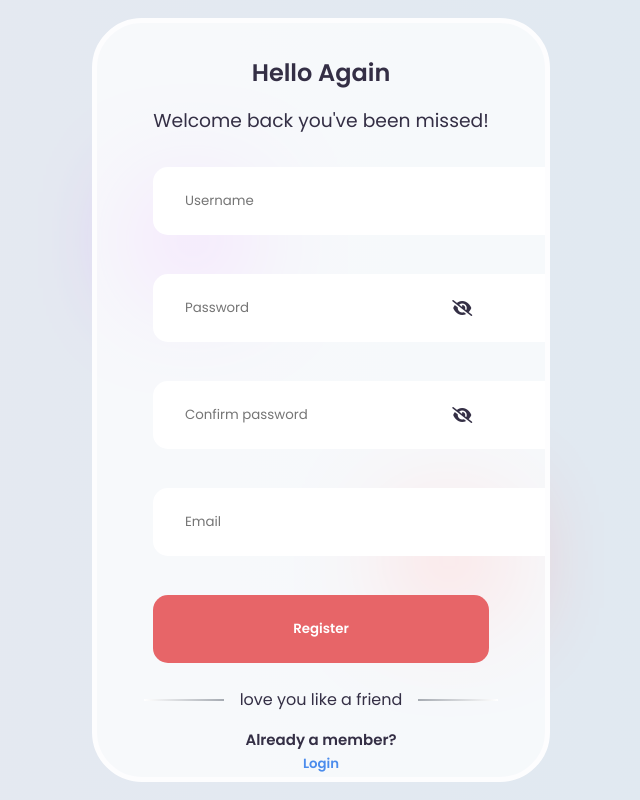
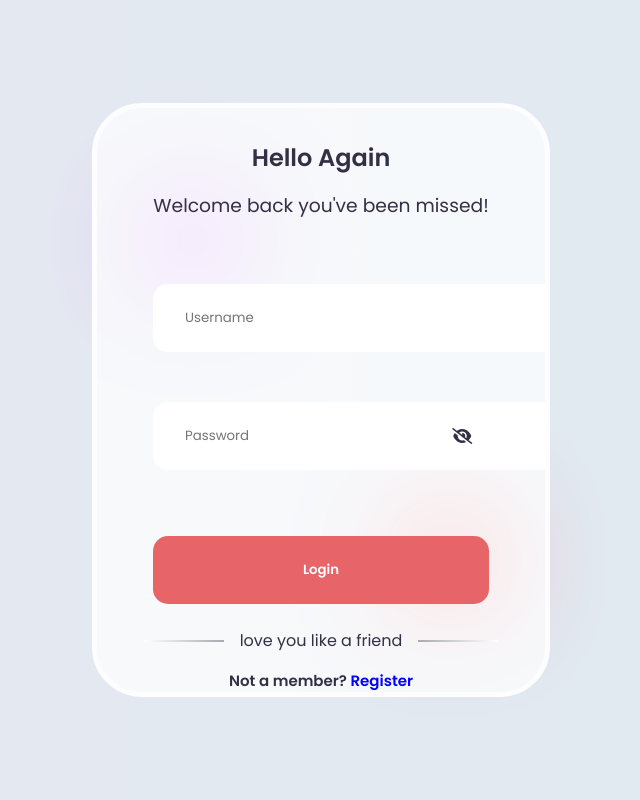
Before and after one commit to quoctrang-le/form, a React (Create React App) app: page / in a window 1280 px wide. Shown: the whole page, without its empty margins (319-959 px from the left). Built offline with nearby package versions, Linux system fonts and the light colour scheme.

Commit message:
still fixing

```diff
--- a/package.json
+++ b/package.json
@@ -2,11 +2,11 @@
   "name": "react-basic",
   "version": "0.1.0",
   "private": false,
-  "homepage": "https://quoctrang-le.github.io/react/",
   "dependencies": {
     "@testing-library/jest-dom": "^5.16.4",
     "@testing-library/react": "^13.3.0",
     "@testing-library/user-event": "^13.5.0",
+    "antd": "^4.20.7",
     "gh-pages": "^4.0.0",
     "react": "^18.1.0",
     "react-dom": "^18.1.0",
--- a/src/App.js
+++ b/src/App.js
@@ -1,18 +1,40 @@
-import React, { useContext } from 'react';
-import BoxModel from './components/BoxModel';
-import { LoadingContext } from './components/GlobalDataProvider';
-import Loading from './components/Loading';
-import Register from './containers/Register';
+// "homepage": "https://quoctrang-le.github.io/react/",
+// import React, { useContext } from 'react';
+// import BoxModel from './components/BoxModel';
+// import { LoadingContext } from './components/GlobalDataProvider';
+// import Loading from './components/Loading';
+// import {Dashboard ,Register} from './screens';
+// import 'antd/dist/antd.min.css';
+// import { Routes, Route } from 'react-router-dom';
+// const App = () => {
+//   const { isLoading } = useContext(LoadingContext);
+
+//   return (
+
+//     <Routes>
+//       {isLoading && <Loading />}
+//       <Route path='/' element={<Register />} />
+//       <Route path='/dashboard' element={<Dashboard />} />
+//       <BoxModel />
+//     </Routes>
+
+//   );
+// };
+
+// export default App;
+
+import React from "react";
+import { Routes, Route } from "react-router-dom";
+import { Dashboard, Login } from "./screens";
 
 const App = () => {
-  const { isLoading } = useContext(LoadingContext);
-
   return (
-    <>
-      {isLoading && <Loading />}
-      <Register />
-      <BoxModel />
-    </>
+    <Routes>
+      <Route path="/" element={<Login />} />
+      <Route path="/dashboard" element={<Dashboard />} />
+      <Route path="/settings" element={<h1>Settings</h1>} />
+      <Route path="/register" element={<h1>Register</h1>} />
+    </Routes>
   );
 };
 
--- a/src/components/BoxModel/index.js
+++ b/src/components/BoxModel/index.js
@@ -5,7 +5,7 @@ import boxModel from '../../assets/images/boxModel.gif';
 const BoxModel = () => {
   return (
     <div className="bModel">
-      <img src={boxModel} alt="box model image" />
+      <img src={boxModel} alt="box model " />
     </div>
   );
 };
--- a/src/containers/index.js
+++ /dev/null
@@ -1 +0,0 @@
-export { default as Register } from './Register';
--- a/src/index.js
+++ b/src/index.js
@@ -3,12 +3,15 @@ import ReactDOM from 'react-dom/client';
 import App from './App';
 import './index.css';
 import { GlobalDataProvider } from './components/GlobalDataProvider';
+import { BrowserRouter } from 'react-router-dom';
 
 const root = ReactDOM.createRoot(document.getElementById('root'));
 root.render(
   <React.StrictMode>
+    <BrowserRouter>
     <GlobalDataProvider>
       <App />
     </GlobalDataProvider>
+    </BrowserRouter>
   </React.StrictMode>
 );
--- /dev/null
+++ b/src/screens/Login/index.js
@@ -0,0 +1,129 @@
+import React, { useEffect } from "react";
+import { useState, useContext } from "react";
+import { Link, useNavigate } from "react-router-dom";
+import { LoadingContext } from "../../components";
+import Input from "../../components/Input";
+import userApi from "../../api/userApi";
+const Login = () => {
+  const [usernameError, setUsernameError] = useState("");
+  const [passwordError, setPasswordError] = useState("");
+  const [username, setUsername] = useState("");
+  const [password, setPassword] = useState("");
+  const [iconPwCf, setIconPwCf] = useState(false);
+  const [isMember, setIsMember] = useState(false);
+  const { setIsLoading, Register } = useContext(LoadingContext);
+  const [isEveryThingOke, setIsEveryThingOke] = useState(false);
+  const handleClick = () => {
+    if (isEveryThingOke) {
+      setIsLoading(true);
+      Register();
+      setTimeout(() => setIsMember(true), 3000);
+    }
+  };
+
+  const navigate = useNavigate();
+  const handleSubmit = (e) => {
+    e.preventDefault();
+  };
+
+  const handleEmpty = (e) => {
+    if (!e.target.value) {
+      e.target.className = "current";
+      e.target.placeholder = "This field must be done!";
+      e.target.classList.add("error__placeholder");
+    } else {
+      e.target.classList.remove("error__placeholder");
+    }
+  };
+
+  return (
+    <section className="container">
+      <div style={{ minHeight: "65vh" }} className="form__wrapper">
+        <div className="title">
+          <h1>Hello Again</h1>
+          <h3>Welcome back you've been missed!</h3>
+        </div>
+        <form
+          style={{ height: "20rem", marginTop: "4rem" }}
+          onSubmit={(e) => handleSubmit(e)}
+        >
+          <div className="input__wrapper">
+            <Input
+              required="required"
+              type="text"
+              onBlur={(e) => {
+                handleEmpty(e);
+                if (username.length < 8) {
+                  setUsernameError("Username must longer than 8 characters");
+                } else {
+                  setUsernameError("");
+                }
+              }}
+              placeholder="Username"
+              onFocus={(e) => {
+                e.target.classList.remove("current");
+                setUsername("");
+              }}
+              onChange={(e) => setUsername(e.target.value)}
+            />
+            <span className="error">{usernameError}</span>
+          </div>
+          <div className="input__wrapper">
+            <Input
+              required="required"
+              type={iconPwCf ? "text" : "password"}
+              onBlur={(e) => {
+                handleEmpty(e);
+                if (
+                  !password.match(
+                    /^(?=.*\d)(?=.*[a-z])(?=.*[A-Z])[0-9a-zA-Z]{8,}$/
+                  )
+                ) {
+                  setPasswordError(
+                    "*Password must containing at least 8 characters, 1 number, 1upper and 1 lowercase"
+                  );
+                } else {
+                  setPasswordError("");
+                }
+              }}
+              placeholder="Password"
+              onFocus={(e) => {
+                e.target.classList.remove("current");
+              }}
+              onChange={(e) => setPassword(e.target.value)}
+            />
+
+            <i
+              onClick={() => setIconPwCf((prev) => !prev)}
+              className={iconPwCf ? "fa-solid fa-eye" : "fa-solid fa-eye-slash"}
+            ></i>
+            <span style={{ bottom: "-50%" }} className="error">
+              {passwordError}
+            </span>
+          </div>
+          <button className="btn" type="submit">
+            Login
+          </button>
+        </form>
+        <div className="line">
+          <div></div>
+          <span>love you like a friend</span>
+          <div></div>
+        </div>
+        <h1 className="signin">
+          {isMember ? "Already a member? " : "Not a member? "}
+          <Link
+            style={{ textDecoration: "none", color: "blue" }}
+            to="/register"
+          >
+            Register
+          </Link>
+        </h1>
+      </div>
+      <div className="circle1 circle"></div>
+      <div className="circle2 circle"></div>
+    </section>
+  );
+};
+
+export default Login;
--- a/src/containers/Register/index.js
+++ b/src/screens/Register/index.js
@@ -1,29 +1,29 @@
-import React from 'react';
-import { useState, useContext } from 'react';
-import { LoadingContext } from '../../components';
-import Button from '../../components/Button';
-import Input from '../../components/Input';
+import React from "react";
+import { useState, useContext } from "react";
+import { LoadingContext } from "../../components";
+import Button from "../../components/Button";
+import Input from "../../components/Input";
 const Register = () => {
-  const [usernameError, setUsernameError] = useState('');
-  const [passwordError, setPasswordError] = useState('');
-  const [confirmPasswordError, setConfirmPasswordError] = useState('');
-  const [emailError, setEmailError] = useState('');
+  const [usernameError, setUsernameError] = useState("");
+  const [passwordError, setPasswordError] = useState("");
+  const [confirmPasswordError, setConfirmPasswordError] = useState("");
+  const [emailError, setEmailError] = useState("");
 
-  const [username, setUsername] = useState('');
-  const [password, setPassword] = useState('');
-  const [confirmPassword, setConfirmPassword] = useState('');
-  const [email, setEmail] = useState('');
+  const [username, setUsername] = useState("");
+  const [password, setPassword] = useState("");
+  const [confirmPassword, setConfirmPassword] = useState("");
+  const [email, setEmail] = useState("");
   const [iconPw, setIconPw] = useState(false);
   const [iconPwCf, setIconPwCf] = useState(false);
   const [isMember, setIsMember] = useState(false);
   const { setIsLoading, Register } = useContext(LoadingContext);
-  const [isEveryThingOke, setIsEveryThingOke] = useState(false)
+  const [isEveryThingOke, setIsEveryThingOke] = useState(false);
 
   const handleClick = () => {
     if (isEveryThingOke) {
       setIsLoading(true);
       Register();
-      setTimeout(() => setIsMember(true), 3000)
+      setTimeout(() => setIsMember(true), 3000);
     }
   };
 
@@ -33,11 +33,11 @@ const Register = () => {
 
   const handleEmpty = (e) => {
     if (!e.target.value) {
-      e.target.className = 'current';
-      e.target.placeholder = 'This field must be done!';
-      e.target.classList.add('error__placeholder');
+      e.target.className = "current";
+      e.target.placeholder = "This field must be done!";
+      e.target.classList.add("error__placeholder");
     } else {
-      e.target.classList.remove('error__placeholder');
+      e.target.classList.remove("error__placeholder");
     }
   };
 
@@ -50,7 +50,7 @@ const Register = () => {
         </div>
 
         {isMember ? (
-          <form style={{ height: '20rem' }} onSubmit={(e) => handleSubmit(e)}>
+          <form style={{ height: "20rem" }} onSubmit={(e) => handleSubmit(e)}>
             <div className="input__wrapper">
               <Input
                 required="required"
@@ -61,12 +61,12 @@ const Register = () => {
                 }}
                 placeholder="Username"
                 onFocus={() => {
-                  setUsername('');
+                  setUsername("");
                 }}
               />
-              {username.length < 6 && username.length > 0 && (
-                setUsernameError('*username must longer than 8 characters')
-              )}
+              {username.length < 6 &&
+                username.length > 0 &&
+                setUsernameError("*username must longer than 8 characters")}
               {username.length < 6 && username.length > 0 && (
                 <span className="error">
                   *username must longer than 8 characters
@@ -76,7 +76,7 @@ const Register = () => {
             <div className="input__wrapper">
               <Input
                 required="required"
-                type={iconPwCf ? 'text' : 'password'}
+                type={iconPwCf ? "text" : "password"}
                 onBlur={(e) => {
                   handleEmpty(e);
                 }}
@@ -86,7 +86,7 @@ const Register = () => {
               <i
                 onClick={() => setIconPwCf((prev) => !prev)}
                 className={
-                  iconPwCf ? 'fa-solid fa-eye' : 'fa-solid fa-eye-slash'
+                  iconPwCf ? "fa-solid fa-eye" : "fa-solid fa-eye-slash"
                 }
               ></i>
             </div>
@@ -103,71 +103,77 @@ const Register = () => {
                 onBlur={(e) => {
                   handleEmpty(e);
                   if (username.length < 8) {
-                    setUsernameError('Username must longer than 8 characters')
+                    setUsernameError("Username must longer than 8 characters");
                   } else {
-                    setUsernameError('')
-
+                    setUsernameError("");
                   }
                 }}
                 placeholder="Username"
                 onFocus={(e) => {
-                  e.target.classList.remove('current');
-                  setUsername('');
+                  e.target.classList.remove("current");
+                  setUsername("");
                 }}
                 onChange={(e) => setUsername(e.target.value)}
-
               />
-              <span className='error'>{usernameError}</span>
+              <span className="error">{usernameError}</span>
             </div>
             <div className="input__wrapper">
               <Input
                 required="required"
-                type={iconPwCf ? 'text' : 'password'}
+                type={iconPwCf ? "text" : "password"}
                 onBlur={(e) => {
                   handleEmpty(e);
-                  if (!password.match(/^(?=.*\d)(?=.*[a-z])(?=.*[A-Z])[0-9a-zA-Z]{8,}$/)) {
-                    setPasswordError('*Password must containing at least 8 characters, 1 number, 1upper and 1 lowercase')
+                  if (
+                    !password.match(
+                      /^(?=.*\d)(?=.*[a-z])(?=.*[A-Z])[0-9a-zA-Z]{8,}$/
+                    )
+                  ) {
+                    setPasswordError(
+                      "*Password must containing at least 8 characters, 1 number, 1upper and 1 lowercase"
+                    );
                   } else {
-                    setPasswordError('')
+                    setPasswordError("");
                   }
                 }}
                 placeholder="Password"
                 onFocus={(e) => {
-                  e.target.classList.remove('current');
+                  e.target.classList.remove("current");
                 }}
-                onChange={e => setPassword(e.target.value)}
+                onChange={(e) => setPassword(e.target.value)}
               />
 
               <i
                 onClick={() => setIconPwCf((prev) => !prev)}
                 className={
-                  iconPwCf ? 'fa-solid fa-eye' : 'fa-solid fa-eye-slash'
+                  iconPwCf ? "fa-solid fa-eye" : "fa-solid fa-eye-slash"
                 }
               ></i>
-              <span style={{ bottom: '-50%' }} className='error'>{passwordError}</span>
+              <span style={{ bottom: "-50%" }} className="error">
+                {passwordError}
+              </span>
             </div>
             <div className="input__wrapper">
               <Input
                 required="required"
-                type={iconPw ? 'text' : 'password'}
+                type={iconPw ? "text" : "password"}
                 onBlur={(e) => {
                   handleEmpty(e);
                   if (!confirmPassword.match(password)) {
-                    setConfirmPasswordError('Password does not match')
+                    setConfirmPasswordError("Password does not match");
                   } else {
-                    setConfirmPasswordError('')
+                    setConfirmPasswordError("");
                   }
                 }}
                 placeholder="Confirm password"
                 onFocus={(e) => {
-                  e.target.classList.remove('current');
-                  setConfirmPassword('');
+                  e.target.classList.remove("current");
+                  setConfirmPassword("");
                 }}
                 onChange={(e) => setConfirmPassword(e.target.value)}
               />
               <i
                 onClick={() => setIconPw((prev) => !prev)}
-                className={iconPw ? 'fa-solid fa-eye' : 'fa-solid fa-eye-slash'}
+                className={iconPw ? "fa-solid fa-eye" : "fa-solid fa-eye-slash"}
               ></i>
 
               <span className="error">{confirmPasswordError}</span>
@@ -177,33 +183,31 @@ const Register = () => {
                 required="required"
                 onBlur={(e) => {
                   handleEmpty(e);
-                  if (!email
-                    .toLowerCase()
-                    .match(
-                      /^(([^<>()[\]\\.,;:\s@"]+(\.[^<>()[\]\\.,;:\s@"]+)*)|(".+"))@((\[[0-9]{1,3}\.[0-9]{1,3}\.[0-9]{1,3}\.[0-9]{1,3}\])|(([a-zA-Z\-0-9]+\.)+[a-zA-Z]{2,}))$/
-                    )) {
-                    setEmailError("Invalid email")
+                  if (
+                    !email
+                      .toLowerCase()
+                      .match(
+                        /^(([^<>()[\]\\.,;:\s@"]+(\.[^<>()[\]\\.,;:\s@"]+)*)|(".+"))@((\[[0-9]{1,3}\.[0-9]{1,3}\.[0-9]{1,3}\.[0-9]{1,3}\])|(([a-zA-Z\-0-9]+\.)+[a-zA-Z]{2,}))$/
+                      )
+                  ) {
+                    setEmailError("Invalid email");
                   } else {
-                    setEmailError('')
-                    setIsEveryThingOke(true)
+                    setEmailError("");
+                    setIsEveryThingOke(true);
                   }
-                }
-                }
+                }}
                 type="text"
                 placeholder="Email"
                 onFocus={(e) => {
-                  e.target.classList.remove('current');
-                  setEmail('');
+                  e.target.classList.remove("current");
+                  setEmail("");
                 }}
-                onChange={e => setEmail(e.target.value)}
+                onChange={(e) => setEmail(e.target.value)}
               />
 
               <span className="error">{emailError}</span>
             </div>
-            <Button
-              handleClick={handleClick}
-              text={'Register'}
-            />
+            <Button handleClick={handleClick} text={"Register"} />
           </form>
         )}
 
@@ -213,15 +217,14 @@ const Register = () => {
           <div></div>
         </div>
         <h1 className="signin">
-          {isMember ? 'Not a member? ' : 'Already a member? '}
+          {isMember ? "Not a member? " : "Already a member? "}
           <button
             onClick={() => {
               setIsMember((prev) => !prev);
             }}
             className="link"
-            href="/"
           >
-            {isMember ? 'Sign up' : 'Login'}
+            {isMember ? "Sign up" : "Login"}
           </button>
         </h1>
       </div>
--- /dev/null
+++ b/src/screens/index.js
@@ -0,0 +1,4 @@
+export { default as Register } from './Register';
+export { default as Dashboard } from './Dashboard';
+export { default as Settings } from './Settings';
+export { default as Login } from './Login';
```
Also changed, not shown: src/api/userApi.js (+13 -1 lines), src/components/GlobalDataProvider/index.js (+10 -6 lines), src/screens/Dashboard/index.js (added, +28 -0 lines), src/screens/Settings/index.js (added, +20 -0 lines), 1 other file (tests, documents, lock files or other folders).
